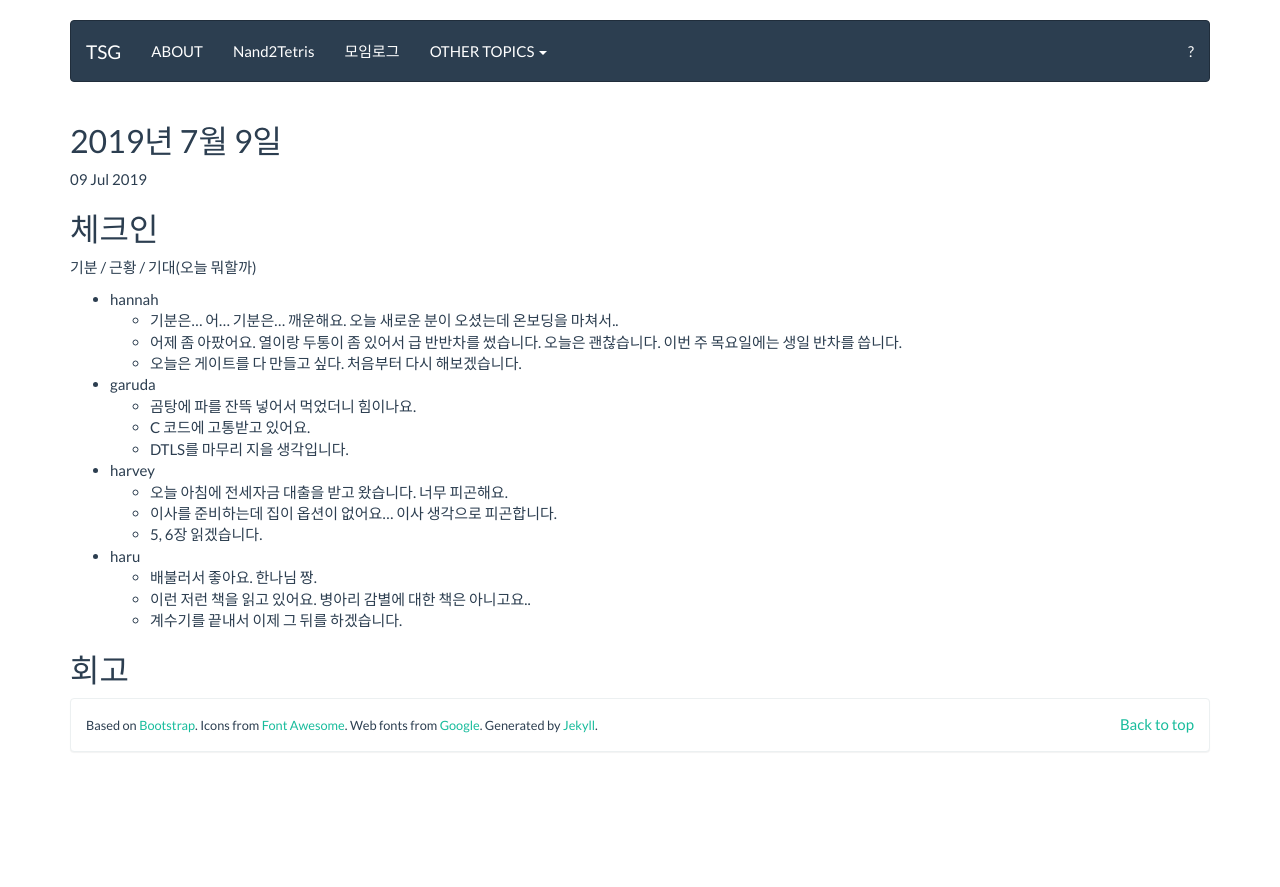
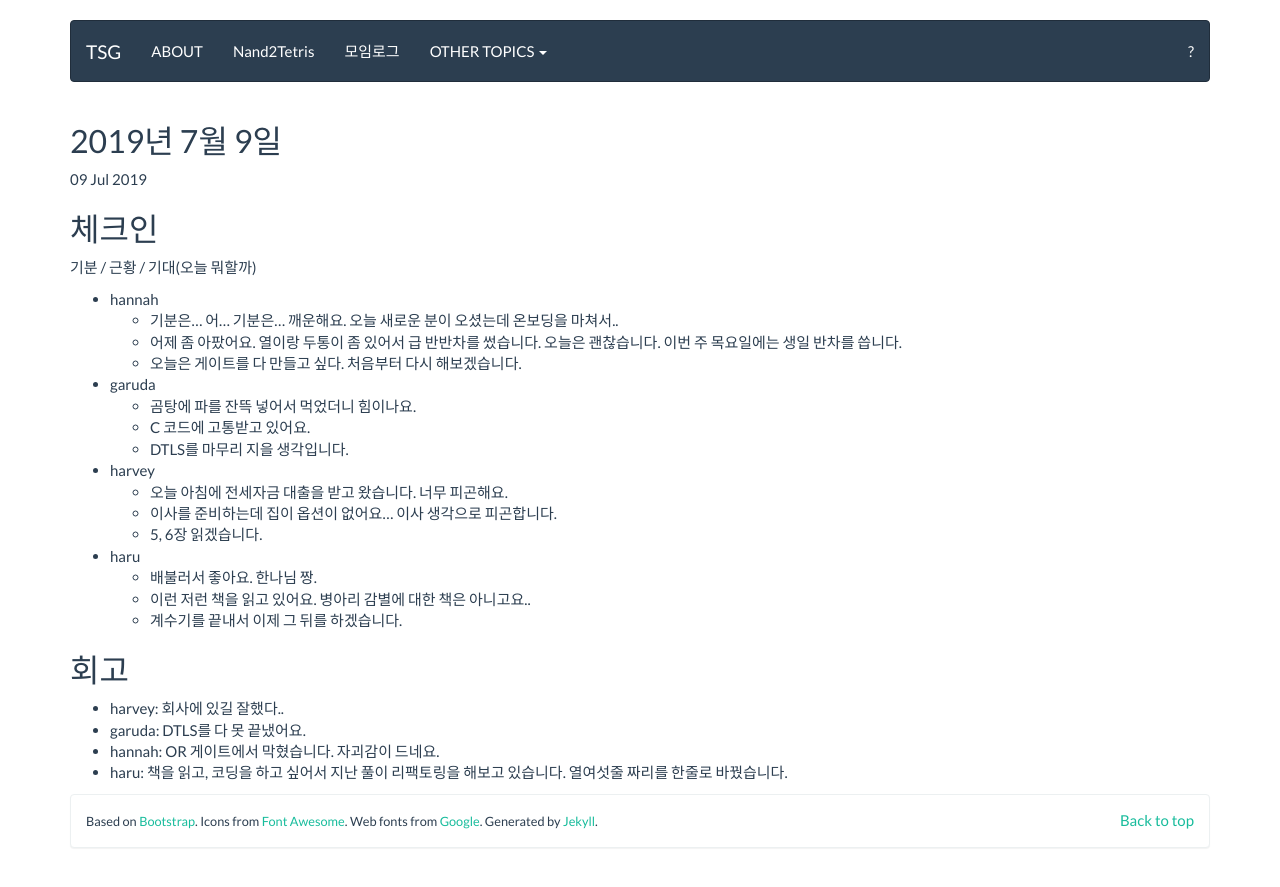
Before and after one commit to tuestudy/tuestudy.github.io, a Jekyll site: the page built from _posts/2019-07-09-meeting.md, in a window 1280 px wide. Shown: the top 887 px of the page. Built offline with Jekyll 4.4.1, drawn with Linux system fonts in a browser that asks for light colours.

Commit message:
2019/07/09 회고

```diff
--- a/_posts/2019-07-09-meeting.md
+++ b/_posts/2019-07-09-meeting.md
@@ -28,3 +28,8 @@
   * 계수기를 끝내서 이제 그 뒤를 하겠습니다.
 
 ## 회고
+
+* harvey: 회사에 있길 잘했다..
+* garuda: DTLS를 다 못 끝냈어요.
+* hannah: OR 게이트에서 막혔습니다. 자괴감이 드네요.
+* haru: 책을 읽고, 코딩을 하고 싶어서 지난 풀이 리팩토링을 해보고 있습니다. 열여섯줄 짜리를 한줄로 바꿨습니다.
```
